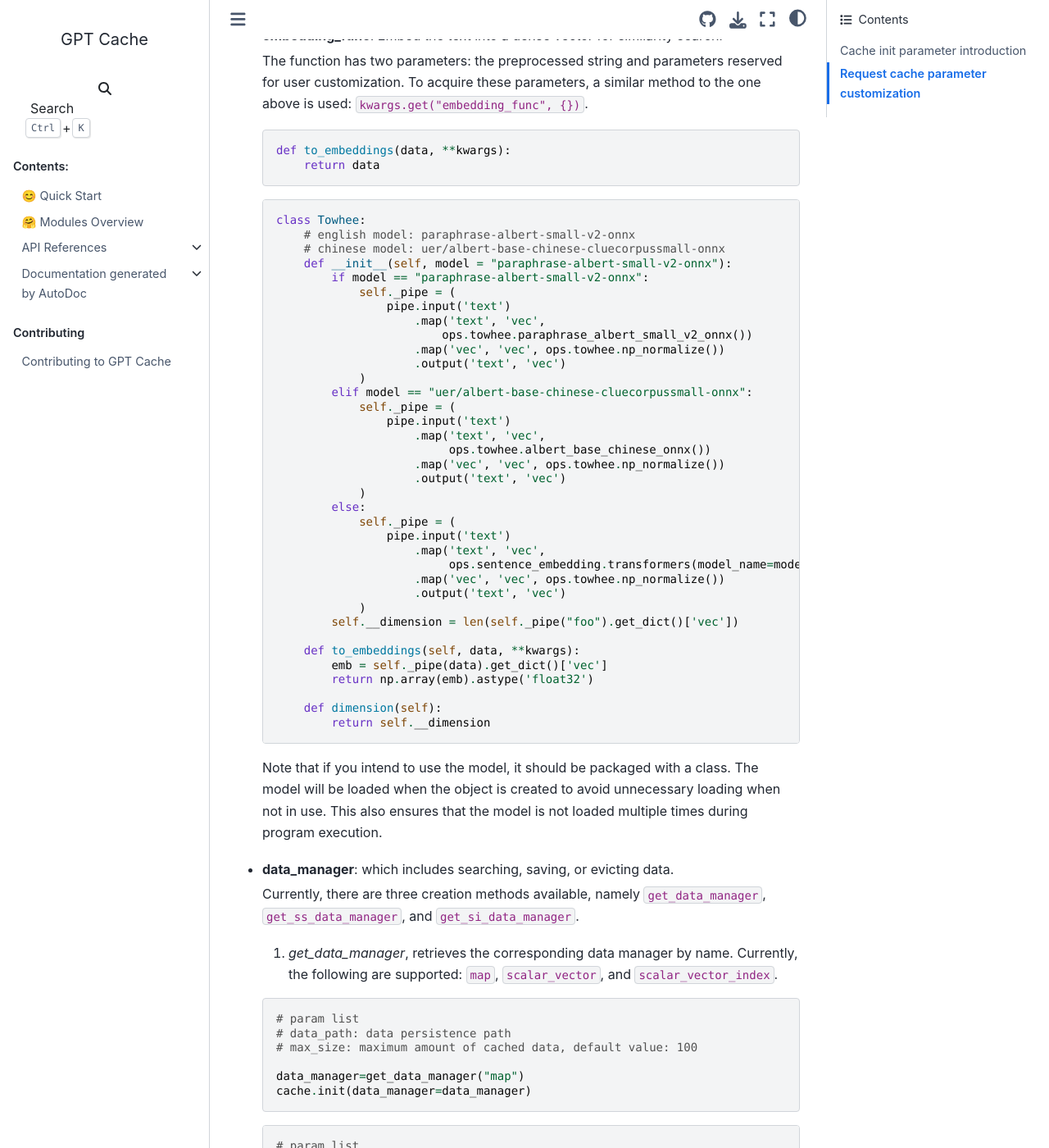
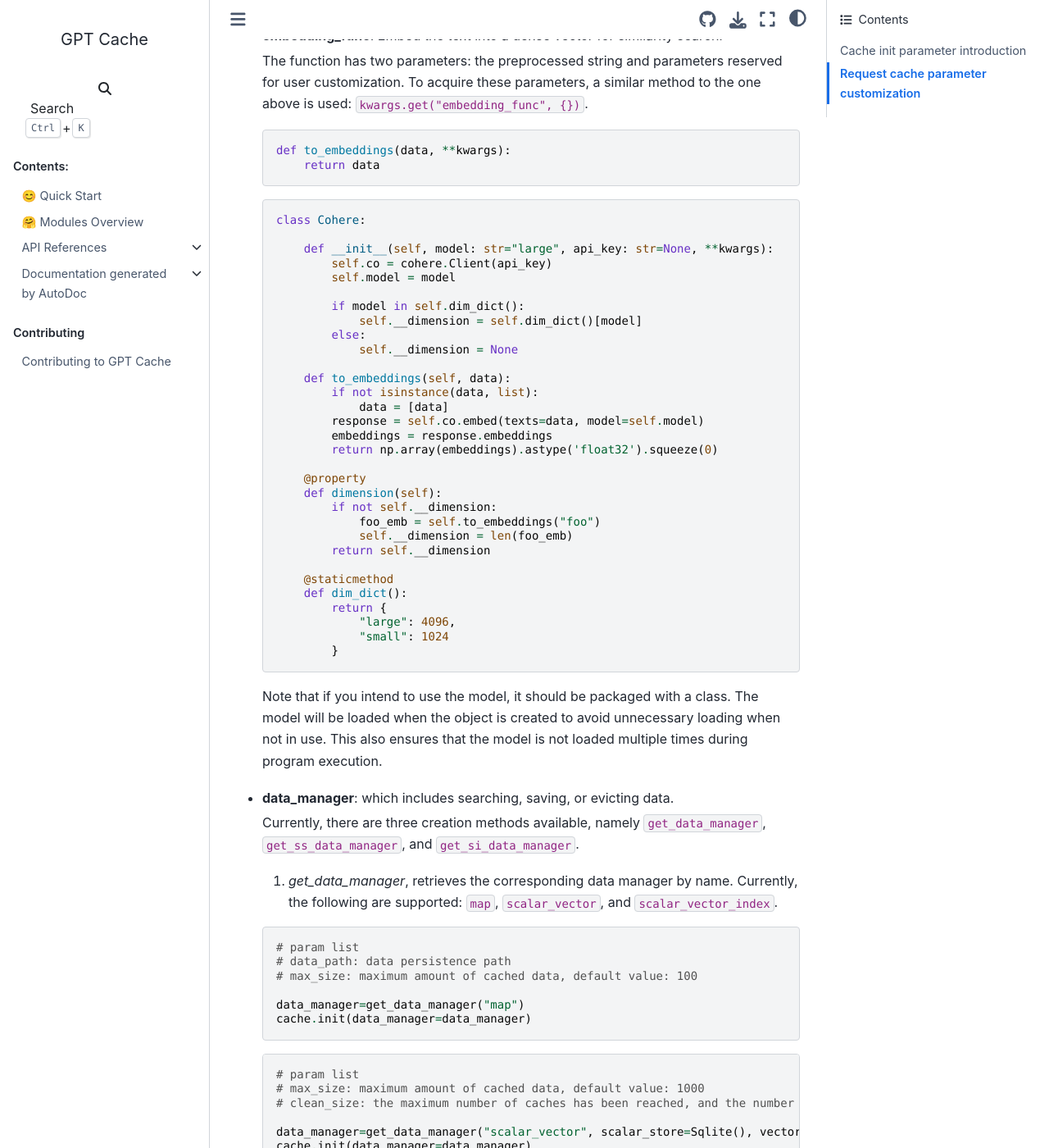
Before and after one commit to DinSanGun/GPTCache, a Sphinx documentation site: the page built from docs/usage.md, in a window 1280 px wide and 1400 px high, scrolled down 1869 px. Shown: the whole window at 82% size. Built offline with Sphinx 7.4.7 and the Sphinx Book theme 1.1.4, drawn with Linux system fonts in a browser that asks for light colours; some of the changed text lies outside the part shown.

````diff
--- a/docs/contributing.md
+++ b/docs/contributing.md
@@ -89,7 +89,7 @@
 
 ## Add a embedding function
 
-refer to the implementation of [towhee](https://github.com/zilliztech/GPTCache/blob/main/gptcache/embedding/towhee.py) or [openai](https://github.com/zilliztech/GPTCache/blob/main/gptcache/embedding/openai.py).
+refer to the implementation of [onnx](https://github.com/zilliztech/GPTCache/blob/main/gptcache/embedding/onnx.py) or [openai](https://github.com/zilliztech/GPTCache/blob/main/gptcache/embedding/openai.py).
 
 1. Add a new python file to [embedding](https://github.com/zilliztech/GPTCache/blob/main/gptcache/embedding) directory
 2. Make sure the newly added third-party libraries are lazy imported and automatic installation
@@ -98,7 +98,7 @@
 
 ## Add a similarity evaluation function
 
-refer to the implementation of [pair_evaluation](https://github.com/zilliztech/GPTCache/blob/main/gptcache/similarity_evaluation/simple.py) or [towhee](https://github.com/zilliztech/GPTCache/blob/main/gptcache/similarity_evaluation/towhee.py)
+refer to the implementation of [pair_evaluation](https://github.com/zilliztech/GPTCache/blob/main/gptcache/similarity_evaluation/simple.py) or [onnx](https://github.com/zilliztech/GPTCache/blob/main/gptcache/similarity_evaluation/onnx.py)
 
 1. Make sure the input params, you can learn more about in the [user view](https://github.com/zilliztech/GPTCache/blob/main/gptcache/adapter/openai.py) model
 ```python
--- a/docs/index.rst
+++ b/docs/index.rst
@@ -39,7 +39,7 @@
 - For purpose-built SaaS services, users tend to ask questions within a specific domain, with both temporal and spatial locality.
 - By utilizing vector similarity search, it is possible to find a similarity relationship between questions and answers at a relatively low cost.
 
-We provide `benchmark <https://github.com/zilliztech/gpt-cache/blob/main/examples/benchmark/benchmark_sqlite_faiss_towhee.py>`_ to illustrate the concept. In semantic caching, there are three key measurement dimensions: false positives, false negatives, and hit latency. With the plugin-style implementation, users can easily tradeoff these three measurements according to their needs.
+We provide `benchmark <https://github.com/zilliztech/gpt-cache/blob/main/examples/benchmark/benchmark_sqlite_faiss_onnx.py>`_ to illustrate the concept. In semantic caching, there are three key measurement dimensions: false positives, false negatives, and hit latency. With the plugin-style implementation, users can easily tradeoff these three measurements according to their needs.
 
 😆 Contributing
 ===============
--- a/docs/quick-start.md
+++ b/docs/quick-start.md
@@ -52,7 +52,7 @@
 )
 ```
 
-If you want to experience vector similarity search cache locally, you can use the example [Sqlite + Faiss + Towhee](https://github.com/zilliztech/GPTCache/blob/main/examples/sqlite_faiss_towhee/sqlite_faiss_towhee.py).
+If you want to experience vector similarity search cache locally, you can use the example [Sqlite + Faiss + ONNX](https://github.com/zilliztech/GPTCache/blob/main/examples/sqlite_faiss_onnx/sqlite_faiss_onnx.py).
 
 More Docs：
 - [System Design, how it was constructed](./system.md)
--- a/docs/usage.md
+++ b/docs/usage.md
@@ -95,42 +95,37 @@
     ```
 
     ```python
-    class Towhee:
-        # english model: paraphrase-albert-small-v2-onnx
-        # chinese model: uer/albert-base-chinese-cluecorpussmall-onnx
-        def __init__(self, model = "paraphrase-albert-small-v2-onnx"):
-            if model == "paraphrase-albert-small-v2-onnx":
-                self._pipe = (
-                    pipe.input('text')
-                        .map('text', 'vec',
-                            ops.towhee.paraphrase_albert_small_v2_onnx())
-                        .map('vec', 'vec', ops.towhee.np_normalize())
-                        .output('text', 'vec')
-                )
-            elif model == "uer/albert-base-chinese-cluecorpussmall-onnx":
-                self._pipe = (
-                    pipe.input('text')
-                        .map('text', 'vec',
-                             ops.towhee.albert_base_chinese_onnx())
-                        .map('vec', 'vec', ops.towhee.np_normalize())
-                        .output('text', 'vec')
-                )
+    class Cohere:
+
+        def __init__(self, model: str="large", api_key: str=None, **kwargs):
+            self.co = cohere.Client(api_key)
+            self.model = model
+
+            if model in self.dim_dict():
+                self.__dimension = self.dim_dict()[model]
             else:
-                self._pipe = (
-                    pipe.input('text')
-                        .map('text', 'vec',
-                             ops.sentence_embedding.transformers(model_name=model))
-                        .map('vec', 'vec', ops.towhee.np_normalize())
-                        .output('text', 'vec')
-                )
-            self.__dimension = len(self._pipe("foo").get_dict()['vec'])
+                self.__dimension = None
 
-        def to_embeddings(self, data, **kwargs):
-            emb = self._pipe(data).get_dict()['vec']
-            return np.array(emb).astype('float32')
+        def to_embeddings(self, data):
+            if not isinstance(data, list):
+                data = [data]
+            response = self.co.embed(texts=data, model=self.model)
+            embeddings = response.embeddings
+            return np.array(embeddings).astype('float32').squeeze(0)
 
+        @property
         def dimension(self):
+            if not self.__dimension:
+                foo_emb = self.to_embeddings("foo")
+                self.__dimension = len(foo_emb)
             return self.__dimension
+
+        @staticmethod
+        def dim_dict():
+            return {
+                "large": 4096,
+                "small": 1024
+            }
     ```
 
     Note that if you intend to use the model, it should be packaged with a class. The model will be loaded when the object is created to avoid unnecessary loading when not in use. This also ensures that the model is not loaded multiple times during program execution.
@@ -234,20 +229,16 @@
   ```
 
   ```python
-  class Towhee:
+  class ModelEvaluation:
       def __init__(self):
-          self._pipe = (
-              pipe.input('text', 'candidate')
-                  .map(('text', 'candidate'), 'similarity', ops.towhee.albert_duplicate())
-                  .output('similarity')
-          )
+          self.model = initialize_model()
 
       # WARNING: the model cannot evaluate text with more than 512 tokens
       def evaluation(self, src_dict, cache_dict, **kwargs):
           try:
               src_question = src_dict["question"]
               cache_question = cache_dict["question"]
-              return self._pipe(src_question, [cache_question]).get_dict()['similarity'][0]
+              return self.model(src_question, [cache_question])
           except Exception:
               return 0
   ```
@@ -277,10 +268,10 @@
 - **cache_obj**: customize request cache, use global variable cache by default.
 
 ```python
-towhee = Towhee()
-data_manager = get_si_data_manager("sqlite", "faiss", dimension=towhee.dimension)
+onnx = Onnx()
+data_manager = get_si_data_manager("sqlite", "faiss", dimension=onnx.dimension)
 one_cache = Cache()
-one_cache.init(embedding_func=towhee.to_embeddings,
+one_cache.init(embedding_func=onnx.to_embeddings,
                data_manager=data_manager,
                evaluation_func=pair_evaluation,
                config=Config(
````
Also changed, not shown: README.md (+2 -2 lines), docs/module.md (+2 -2 lines), docs/system.md (+2 -2 lines), examples/README.md.
